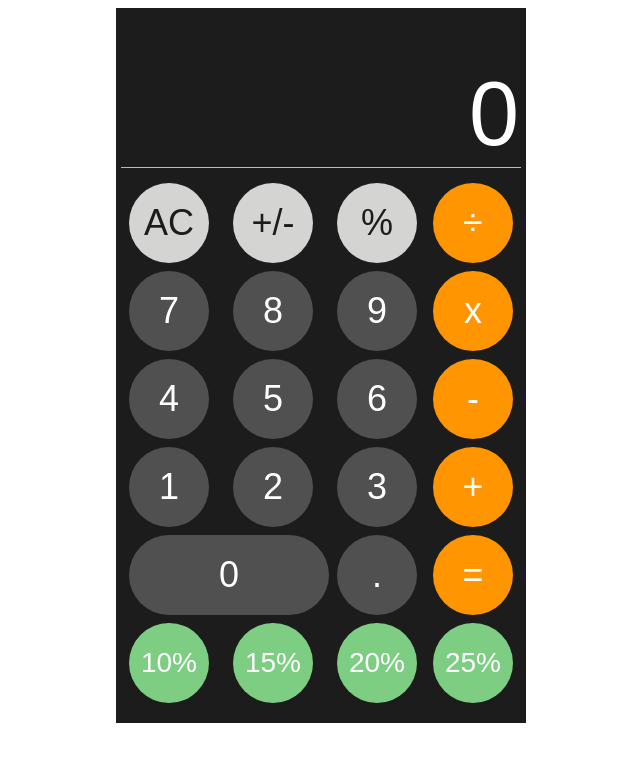
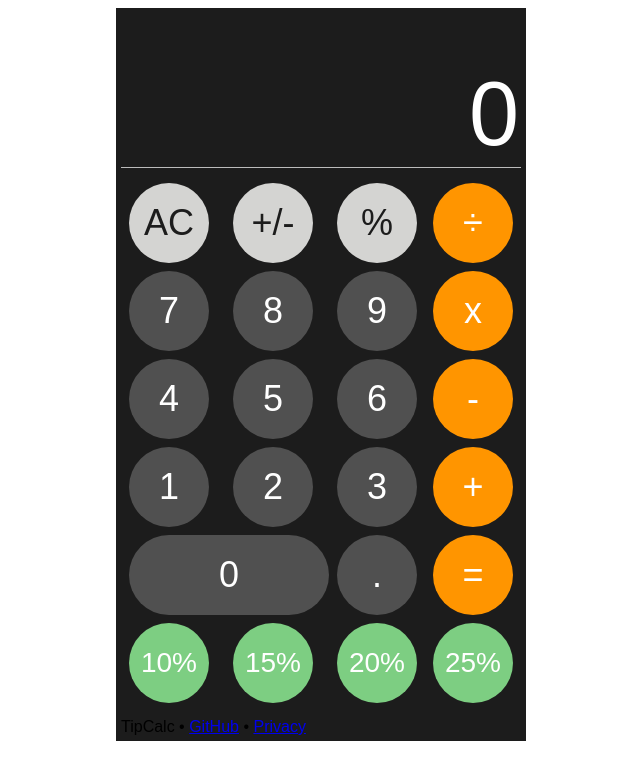
Before and after one commit to egpennington/tipcalculator, a plain HTML site: page index.html in a window 1280 px wide. Shown: the whole page, without its empty margins (319-959 px from the left). Drawn offline with Linux system fonts and the light colour scheme.

Commit message:
add footer
add footer to stay at bottom of app

```diff
--- a/index.html
+++ b/index.html
@@ -43,6 +43,16 @@
       <input type="text" id="display" readonly />
       <div class="display-divider"></div>
       <div id="buttons"></div>
+      <footer class="app-footer" role="contentinfo">
+        <div class="footer-inner">
+          <span class="brand">TipCalc</span>
+          <span class="dot">•</span>
+            <a href="https://github.com/YOUR_USER/tipcalc" target="_blank" rel="noopener">GitHub</a>
+          <span class="dot">•</span>
+          <a href="#" target="_blank" rel="noopener">Privacy</a>
+         </div>
+       </footer>
+
     </div>
 
     <script src="main.js"></script>
```
